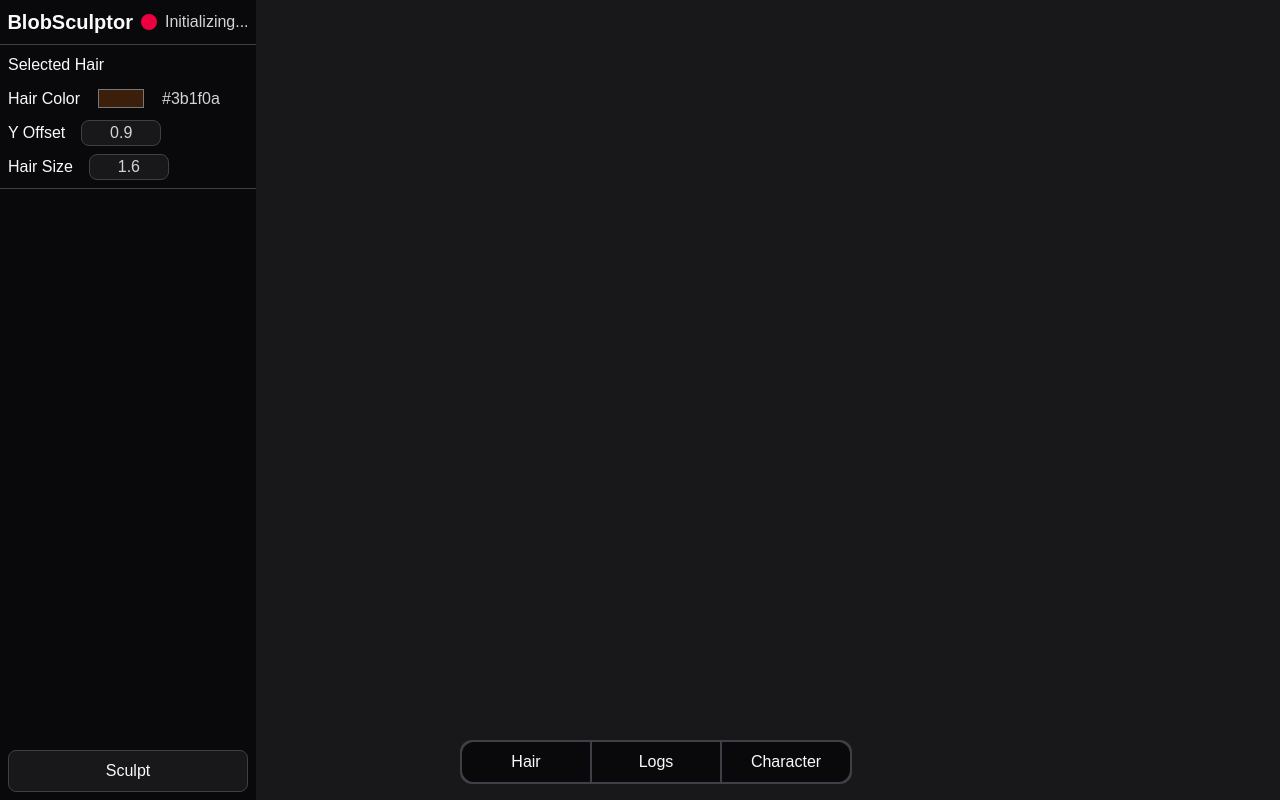
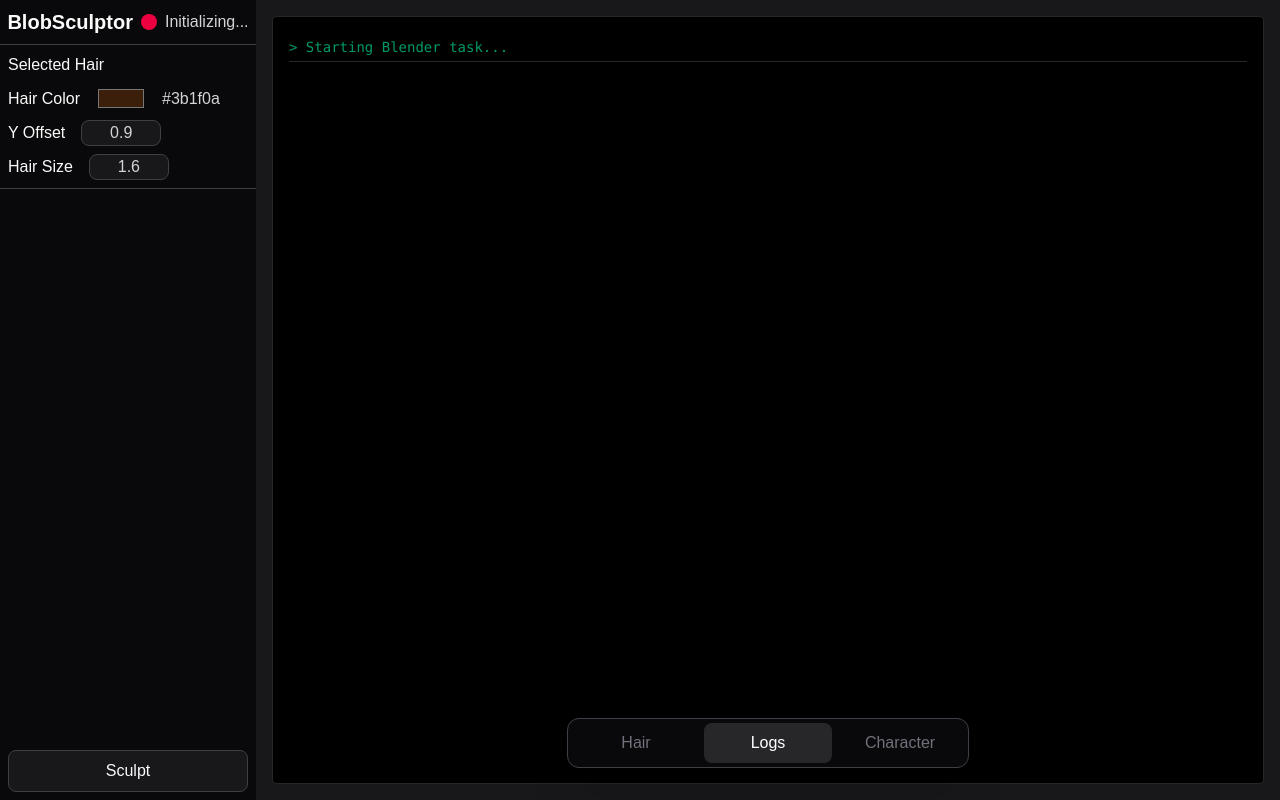
Before and after one commit to ZombieNW/BlobSculptor, a SvelteKit app: page / in a window 1280 px wide. Both pictures are taken after a click on the button "Sculpt". Built offline with nearby package versions, Linux system fonts and the light colour scheme; a web font is replaced by a local one.

Commit message:
Frontend tab system

```diff
--- a/src/routes/+page.svelte
+++ b/src/routes/+page.svelte
@@ -4,13 +4,15 @@
 	import ControlPanelHeader from '$lib/components/ControlPanelHeader.svelte';
 	import HairPreviewGrid from '$lib/components/HairPreviewGrid.svelte';
 
-	let blenderLogs = $state([]);
-
+	// Program state
+	let currentTab = $state('hair');
+	let blenderLogs = $state(['No Blender Task Running...']);
 	let modelsList = $state([]);
 	let status = $state('Initializing...');
+
+	// Model State
 	let selectedModel = $state(null);
 	let currentColor = $state('#3b1f0a');
-
 	let hairYOffset = $state(0.9);
 	let hairSize = $state(1.6);
 
@@ -20,6 +22,7 @@
 		if (backend.isReady) {
 			status = 'Connected!';
 			modelsList = await getModels();
+			selectedModel = modelsList[0];
 		} else {
 			status = 'Failed!';
 		}
@@ -53,6 +56,8 @@
 	}
 
 	async function buildModel() {
+		currentTab = 'logs';
+
 		blenderLogs = ['Starting Blender task...'];
 
 		const isProd = import.meta.env.PROD;
@@ -126,7 +131,10 @@
 	</div>
 
 	<!-- Model Viewer -->
-	<div class="flex h-screen w-4/5 overflow-y-scroll p-2">
+	<div class="relative flex h-screen w-4/5 flex-col">
+		<div class="flex-1 overflow-y-auto p-4">
+			<!-- Hair Preview -->
+			<div class="h-full" class:hidden={currentTab !== 'hair'}>
 				{#if modelsList.length > 0}
 					<HairPreviewGrid
 						{modelsList}
@@ -135,27 +143,47 @@
 						onselect={(name) => console.log('picked', name)}
 					/>
 				{:else if backend.isReady}
-			<p>No models found</p>
+					<p class="text-zinc-500">No models found</p>
 				{/if}
+			</div>
 
-		<!-- Bottom Center Button Panel -->
-		<div class="fixed inset-x-1/2 bottom-0 z-20 flex transform justify-center p-4">
-			<div class="flex gap-0.5 rounded-xl border-2 border-zinc-700 bg-zinc-700">
+			<!-- Blender Logs -->
+			<div class="h-full font-mono text-sm" class:hidden={currentTab !== 'logs'}>
+				<div class="h-full overflow-y-auto rounded border border-zinc-800 bg-black p-4">
+					{#each blenderLogs as log}
+						{#if log.toLowerCase().includes('error')}
+							<div class="border-b border-zinc-800 py-1 text-rose-600">> {log}</div>
+						{:else}
+							<div class="border-b border-zinc-800 py-1 text-emerald-600">> {log}</div>
+						{/if}
+					{/each}
+				</div>
+			</div>
+
+			<!-- Character Preview -->
+			<div class="h-full" class:hidden={currentTab !== 'character'}>
+				<div class="flex h-full items-center justify-center text-zinc-600">
+					Character Preview Go Here Soon
+				</div>
+			</div>
+		</div>
+
+		<!-- Tab Selector -->
+		<div class="pointer-events-none absolute inset-x-0 bottom-8 flex justify-center">
+			<div
+				class="pointer-events-auto z-20 flex gap-1 rounded-xl border border-zinc-700 bg-zinc-950 p-1 shadow-2xl"
+			>
+				{#each ['hair', 'logs', 'character'] as tab}
 					<button
-					class="w-32 rounded-l-xl bg-zinc-950 py-2 text-zinc-50 hover:bg-zinc-900"
-					onclick={handlePing}
+						class="w-32 rounded-lg py-2 transition-all duration-150 ease-out hover:cursor-pointer hover:bg-zinc-800"
+						class:bg-zinc-800={currentTab === tab}
+						class:text-white={currentTab === tab}
+						class:text-zinc-500={currentTab !== tab}
+						onclick={() => (currentTab = tab)}
 					>
-					Hair
+						{tab.charAt(0).toUpperCase() + tab.slice(1)}
 					</button>
-				<button class="w-32 bg-zinc-950 py-2 text-zinc-50 hover:bg-zinc-900" onclick={handlePing}>
-					Logs
-				</button>
-				<button
-					class="w-32 rounded-r-xl bg-zinc-950 py-2 text-zinc-50 hover:bg-zinc-900"
-					onclick={handlePing}
-				>
-					Character
-				</button>
+				{/each}
 			</div>
 		</div>
 	</div>
```
Lines whose indentation alone changed are shown as unchanged.
